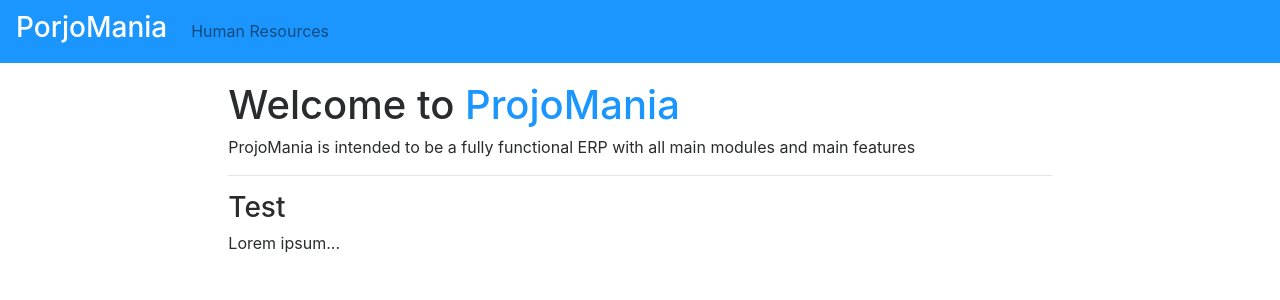
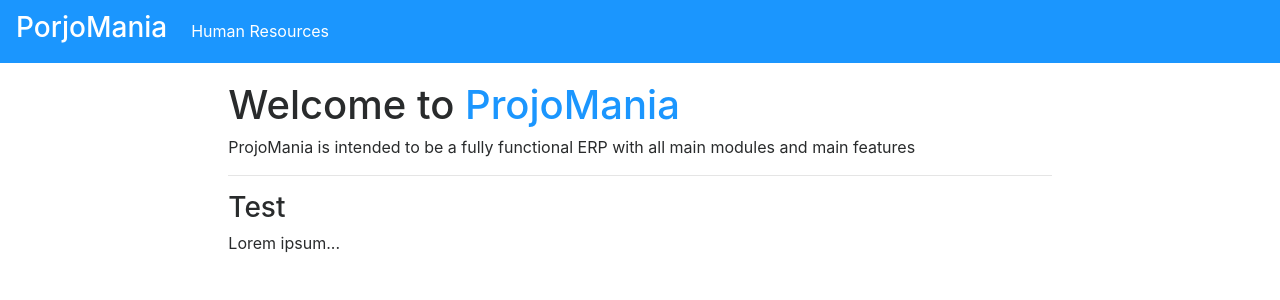
Before and after one commit to ProjoMania/projomania, a Django app: page / in a window 1280 px wide. Shown: the top 300 px of the page. Run offline with Django 3.2, Linux system fonts and the light colour scheme; some libraries are stand-ins or nearby versions.

```diff
--- a/apps/base/templates/base/base.html
+++ b/apps/base/templates/base/base.html
@@ -21,7 +21,7 @@
         <ul class="navbar-nav mr-auto">
             {% block main_menu %}
                 <li class="nav-item">
-                    <a class="nav-link" href="{% url 'hr_employee:main' %}">Human Resources</a>
+                    <a class="nav-link" href="{% url 'hr_employee:main' %}" style="color:white;">Human Resources</a>
                 </li>
             {% endblock main_menu %}
         </ul>
```
